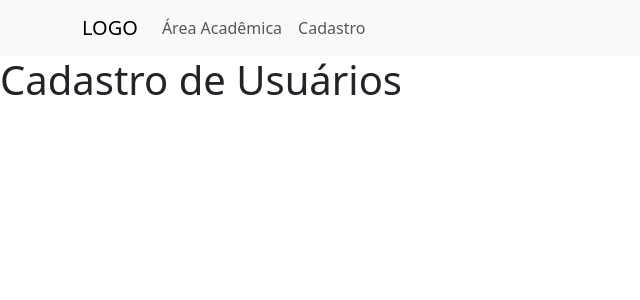
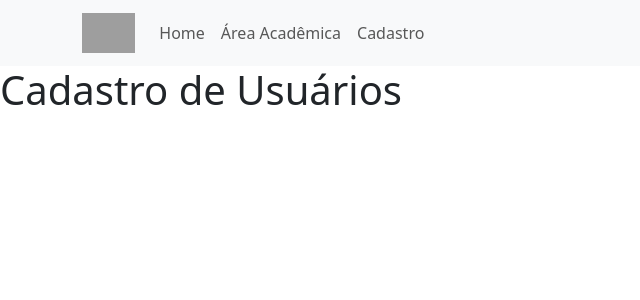
Before and after one commit to vitorcosta98/site_VerboAmar, a Flask app: page /cadastro in a window 1280 px wide. Shown: the top 300 px of the page, without its empty margins (0-640 px from the left). Run offline with Flask 3, Linux system fonts and the light colour scheme; grey boxes are pictures that could not be loaded.

Commit message:
feat: atualização da barra de navegação

```diff
--- a/site_verbo_amar/templates/navbar.html
+++ b/site_verbo_amar/templates/navbar.html
@@ -1,8 +1,13 @@
 <nav class="navbar navbar-expand-lg bg-body-tertiary">
   <div class="container-fluid container">
-    <a class="navbar-brand" href="{{ url_for('home')}}">LOGO</a>
+    <a class="navbar-brand" href="{{ url_for('home')}}">
+      <img src = "/home/vitorcosta/Documents/Projetos/site_VerboAmar/verbo_amar_logo.jpg", height="40", alt="Logo">
+    </a>
     <div class="collapse navbar-collapse" id="navbarSupportedContent">
       <ul class="navbar-nav me-auto mb-2 mb-lg-0">
+        <li class="nav-item">
+          <a class="nav-link" href="{{ url_for('home')}}">Home</a>
+        </li>
         <li class="nav-item">
           <a class="nav-link" aria-current="page" href="{{ url_for('area_academica')}}">Área Acadêmica</a>
         </li>
```
Also changed, not shown: verbo_amar_logo.jpg (added).
